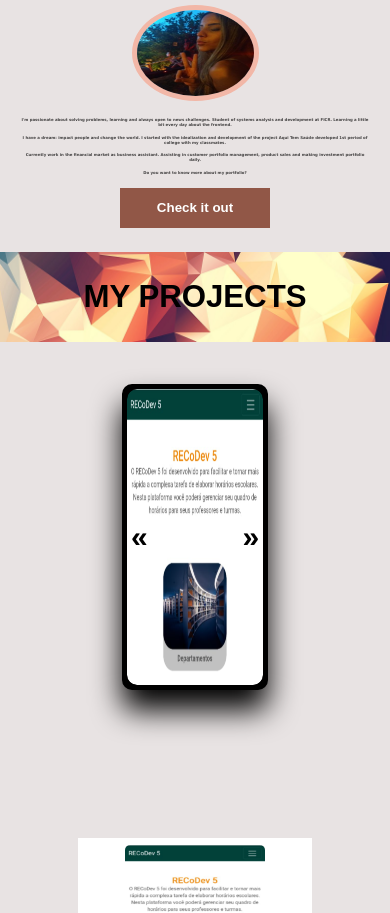
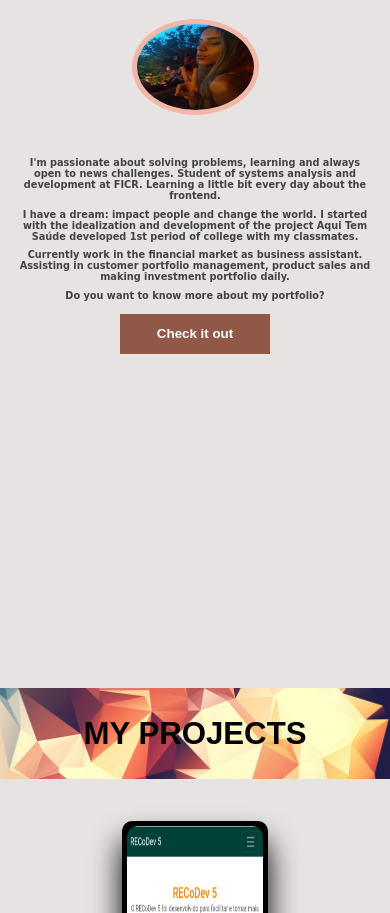
Before and after one commit to walkiriatorres/portfolio, a plain HTML site: page index.html in a window 390 px wide. Shown: the part 937-1850 px from the top of the page. Drawn offline with nearby package versions, Linux system fonts and the light colour scheme.

Commit message:
no message

```diff
--- a/style.css
+++ b/style.css
@@ -369,17 +369,19 @@ body, #container {
 
 #about {
 	padding: 2vw 0;
+
+	height: 80vh;
 }
 
 .about-tile {
 	margin: 2vw 0;
-	height: auto;
+	height: 60vh;
 	width: 90vw;
 }
 
 .text {
 	padding: 1vw 0;
-	font-size: 1vw;
+	font-size: 2.5vw;
 }
 
 #contact {
```
